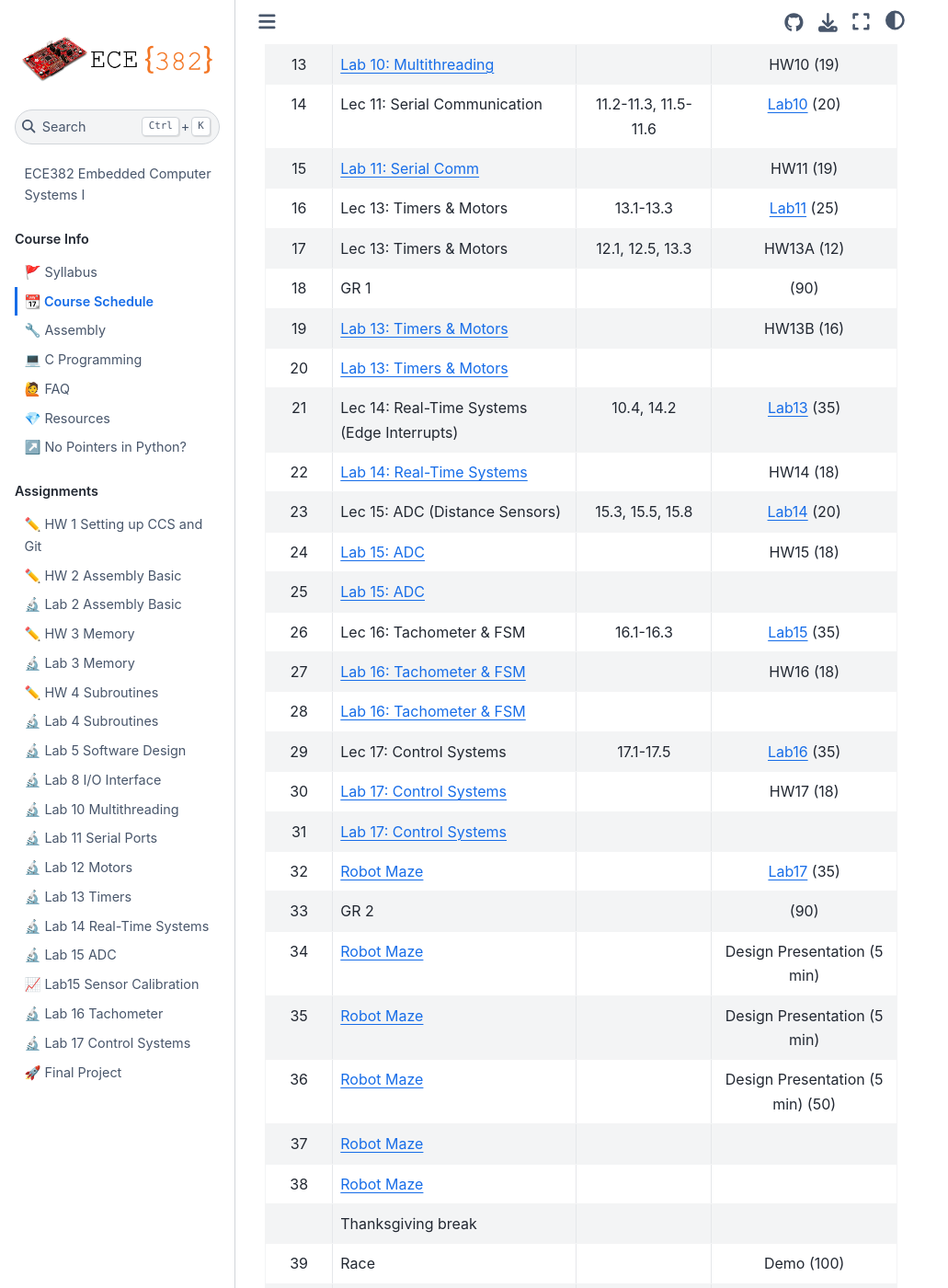
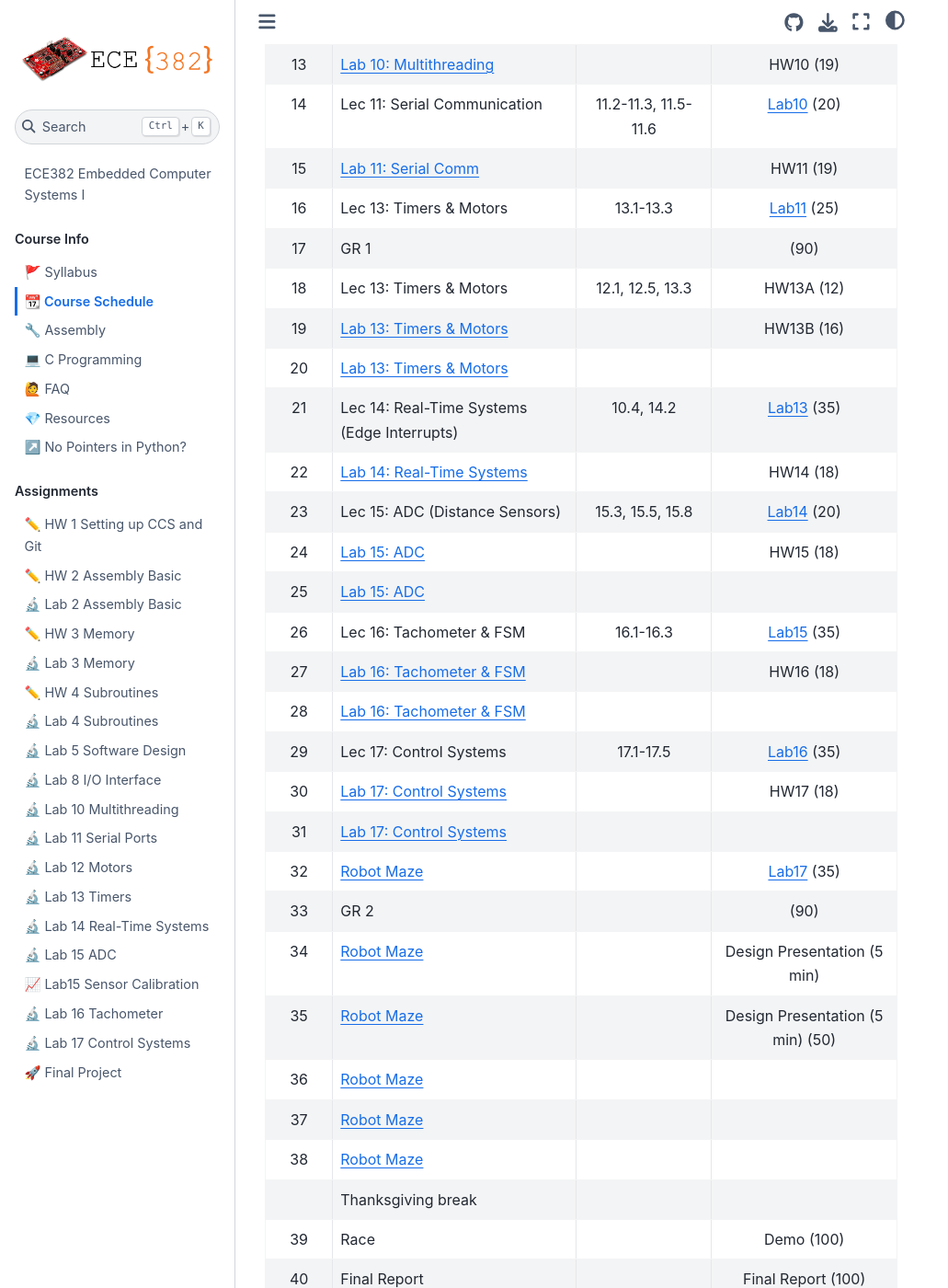
Before and after one commit to USAFA-ECE/ece382, a Jupyter Book: the page built from docs/schedule.md, in a window 1280 px wide and 1400 px high, scrolled down 894 px. Shown: the whole window at 92% size, without its empty margins (0-1031 px from the left). Built offline with Jupyter Book 1.0.4 settings and Sphinx 7.4.7 and the Sphinx Book theme 1.1.4, drawn with Linux system fonts in a browser that asks for light colours.

Commit message:
Updated GR schedule

```diff
--- a/docs/schedule.md
+++ b/docs/schedule.md
@@ -23,8 +23,8 @@ This schedule is subject to change as appropriate.
 | 14     | Lec 11: Serial Communication                     | 11.2-11.3, 11.5-11.6 | [Lab10](Assignments/lab10.md)         (20)|
 | 15     | [Lab 11: Serial Comm](Assignments/lab11.md)      |                      | HW11                                  (19)|
 | 16     | Lec 13: Timers & Motors                          | 13.1-13.3            | [Lab11](Assignments/lab11.md)         (25)|
-| 17     | Lec 13: Timers & Motors                          | 12.1, 12.5, 13.3     | HW13A                                 (12)|
-| 18     | GR 1                                             |                      |                                       (90)|
+| 17     | GR 1                                             |                      |                                       (90)|
+| 18     | Lec 13: Timers & Motors                          | 12.1, 12.5, 13.3     | HW13A                                 (12)|
 | 19     | [Lab 13: Timers & Motors](Assignments/lab13.md)  |                      | HW13B                                 (16)|
 | 20     | [Lab 13: Timers & Motors](Assignments/lab13.md)  |                      |                                           |
 | 21     | Lec 14: Real-Time Systems (Edge Interrupts)      | 10.4, 14.2           | [Lab13](Assignments/lab13.md)         (35)|
@@ -41,8 +41,8 @@ This schedule is subject to change as appropriate.
 | 32     | [Robot Maze](Assignments/project.md)             |                      | [Lab17](Assignments/lab17.md)         (35)|
 | 33     | GR 2                                             |                      |                                       (90)|
 | 34     | [Robot Maze](Assignments/project.md)             |                      | Design Presentation (5 min)               |
-| 35     | [Robot Maze](Assignments/project.md)             |                      | Design Presentation (5 min)               |
-| 36     | [Robot Maze](Assignments/project.md)             |                      | Design Presentation (5 min)           (50)|
+| 35     | [Robot Maze](Assignments/project.md)             |                      | Design Presentation (5 min)           (50)|
+| 36     | [Robot Maze](Assignments/project.md)             |                      |                                           |
 | 37     | [Robot Maze](Assignments/project.md)             |                      |                                           |
 | 38     | [Robot Maze](Assignments/project.md)             |                      |                                           |
 |        | Thanksgiving break                               |                      |                                           |
```
